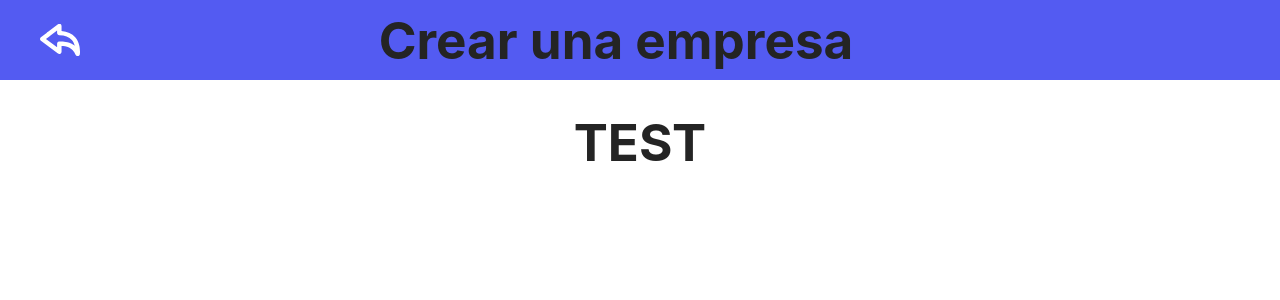
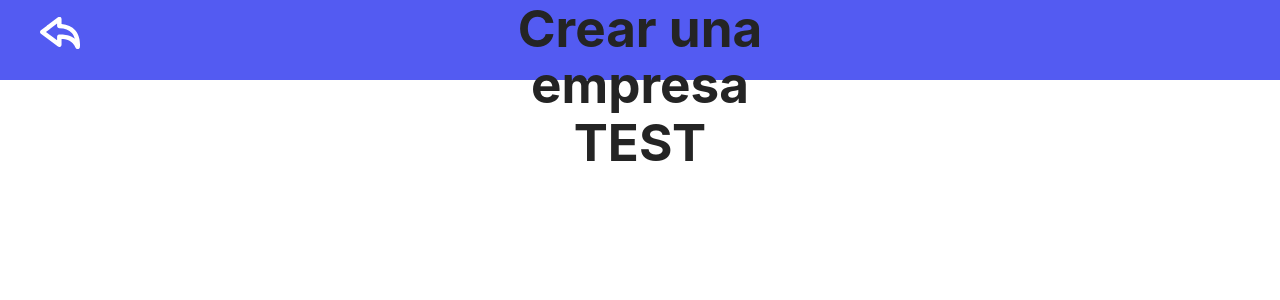
Before and after one commit to Nacho077/stock-controller, a React (Vite) app in the folder client/: page /company/create in a window 1280 px wide. Shown: the top 300 px of the page. Built offline with nearby package versions, Linux system fonts and the light colour scheme.

Commit message:
fix comments

```diff
--- a/client/src/components/form/index.tsx
+++ b/client/src/components/form/index.tsx
@@ -46,12 +46,14 @@ const Form = <T extends Record<string, string | number>>({
             ))}
         </div>
         <div className={styles.containerButtons}>
-            {buttons.map(({title, type="button", onClick=() => {}}) => <button
+            {buttons.map(({title, type="button", onClick=() => {}}) =>
+              <button
                 key={title}
                 className={styles[type]}
                 type={type}
                 onClick={onClick}
-            >{title}</button>)}
+              >{title}</button>
+            )}
         </div>
     </form>
 }
--- a/client/src/components/form/interfaces.ts
+++ b/client/src/components/form/interfaces.ts
@@ -3,7 +3,7 @@ import { ChangeEvent, FormEvent } from "react"
 export interface Button {
     title: string
     type?: "submit" | "reset" | "button"
-    onClick?: any
+    onClick?: () => void
 }
 
 export interface FormFields {
--- a/client/src/components/navBar/index.tsx
+++ b/client/src/components/navBar/index.tsx
@@ -29,7 +29,6 @@ const NavBar: React.FC = () => {
         <nav className={styles.container}>
             <img src={GoBackIcon} onClick={() => navigate(-1)} alt="back"/>
             <h1>{title}</h1>
-            <span></span>
         </nav>
     )
 }
--- a/client/src/components/navBar/navBar.module.scss
+++ b/client/src/components/navBar/navBar.module.scss
@@ -1,10 +1,12 @@
 .container {
     width: 100%;
     background-color: $buttonColor;
-    @include flex(row, center, space-between);
+    display: grid;
+    grid-template-columns: repeat(3, 1fr);
 
     img {
         padding-left: 40px;
+        padding-top: 3%;
         height: 40px;
         cursor: pointer;
     }
@@ -12,8 +14,4 @@
     h1 {
         margin: 0;
     }
-
-    span {
-        width: 10%;
-    }
 }
--- a/client/src/configs/api/apiconfig.ts
+++ b/client/src/configs/api/apiconfig.ts
@@ -18,7 +18,7 @@ export const api = createApi({
             }
         }),
         getProductsMovementsByCompanyId: builder.query({
-            query: (companyId: number) => ({url: `/company/${companyId}/movements`}),
+            query: (companyId: number) => ({url: `/company/${companyId}/movements?page_size=20`}),
             async onQueryStarted({}, {dispatch, queryFulfilled}) {
                 try {
                     const result = await queryFulfilled
--- a/client/src/utils/mapper/movement.ts
+++ b/client/src/utils/mapper/movement.ts
@@ -1,6 +1,6 @@
 import { ProductMovement } from "../../views/movements/interfaces"
 
-const productMovementToMovementTable = (movement: any) => {
+const productMovementToMovementTable = (movement: any): ProductMovement => {
     return {
         id: movement.movement_id,
         movementId: movement.movement_id,
```
